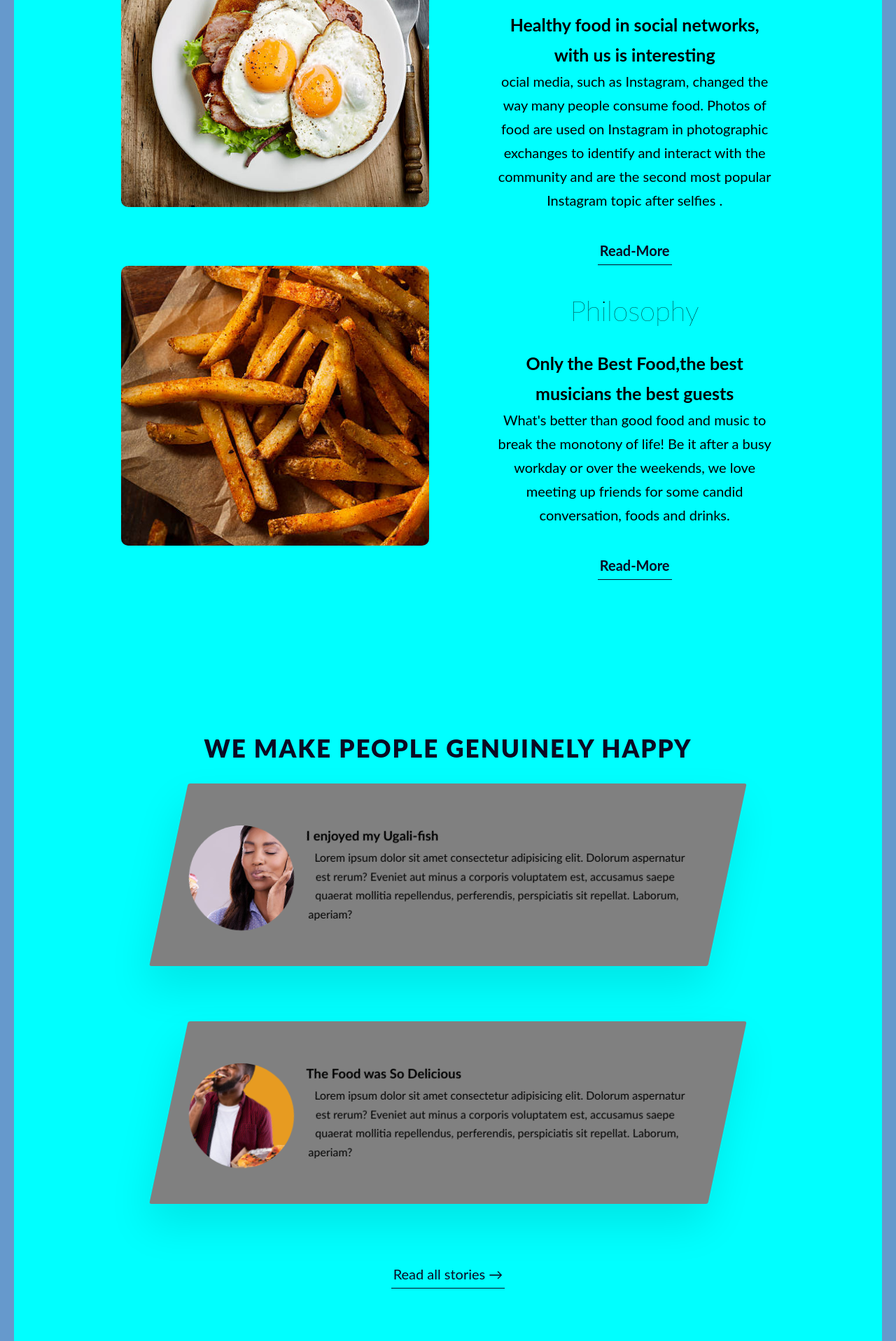
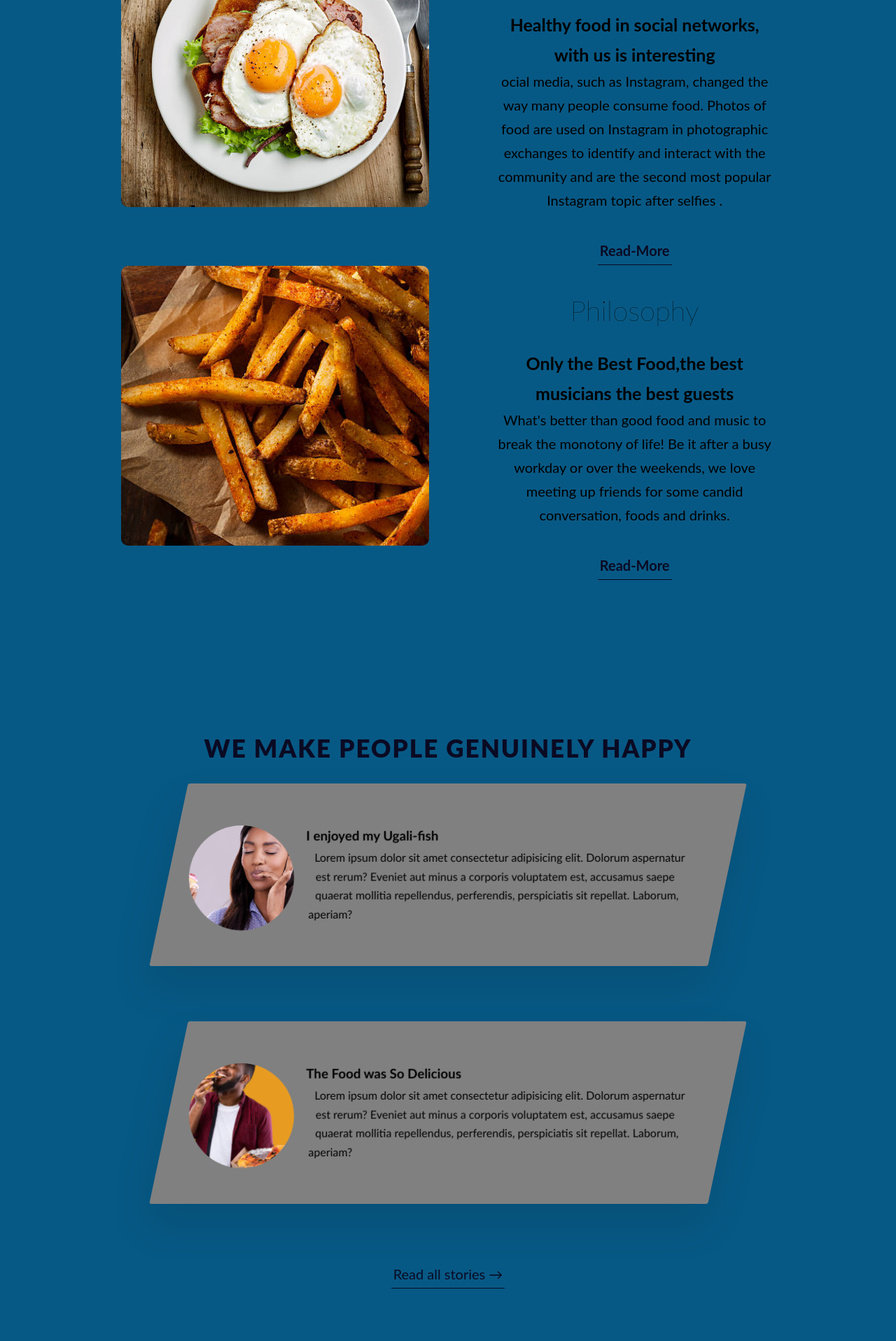
Before and after one commit to rebykimani/utamu-delicacies-frontend, a React (Create React App) app: page / in a window 1280 px wide. Shown: the part 1557-3474 px from the top of the page at 70% size. Built offline with nearby package versions, Linux system fonts and the light colour scheme.

Commit message:
homepage

```diff
--- a/src/App.css
+++ b/src/App.css
@@ -18,7 +18,7 @@ body {
   line-height: 1.7;
   padding: 2rem;
   box-sizing: border-box;
-  background-color:#6699CC;
+  background-color:rgb(7 89 133);;
 
   /* font-weight: 400;
   font-size: 1.6rem;
@@ -240,7 +240,7 @@ body {
 .about-us {
   text-align: center;
   font-size: 3rem;
-  background-color: aqua;
+  background-color:rgb(7 89 133);;
 }
 .about {
   display: flex;
@@ -381,7 +381,7 @@ body {
 
 .section-stories {
   padding: 15rem 0;
-  background-color: aqua;
+  background-color: rgb(7 89 133);;
 }
 
 /*end of reviews part*/
@@ -448,8 +448,8 @@ li:link,
 
 li:hover {
   font-size: 2.5rem;
-  background-color: #0a0a23;
-  color: #002ead;
+  background-color: rgb(7 89 133);;
+  color: whitesmoke;
   box-shadow: 0 3rem 5rem rgba(0, 0, 0, 0.15);
   transform: translateY(-2px);
 }
```
